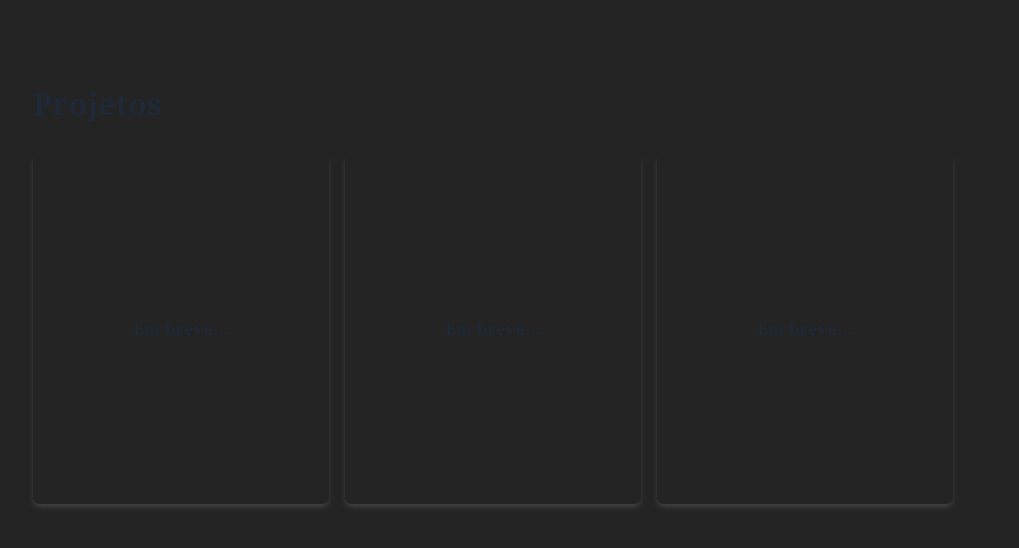
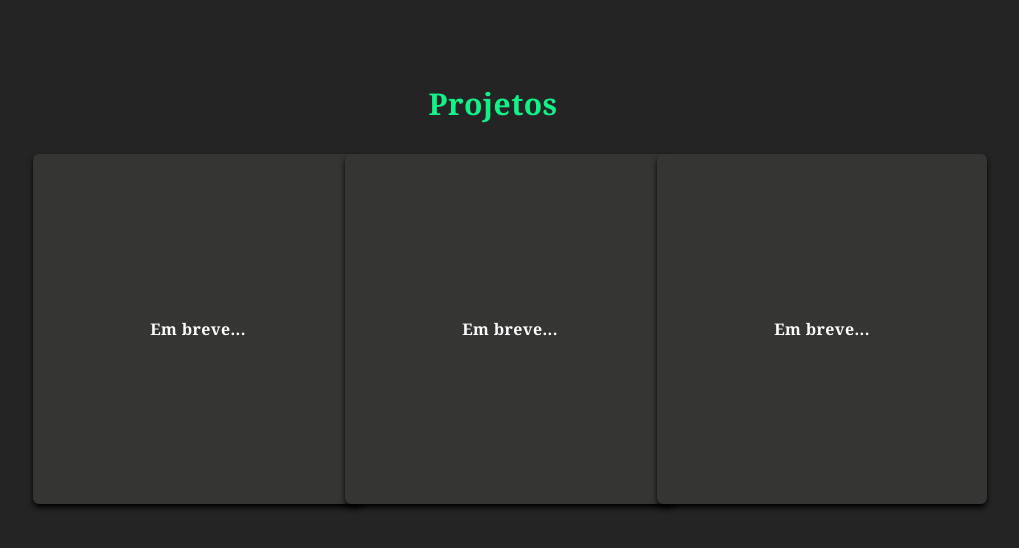
Before and after one commit to MatheusMalta002/portifolio-react, a React (Vite) app: page / in a window 1280 px wide. Shown: the part 1954-2502 px from the top of the page, without its empty margins (147-1166 px from the left). Built offline with nearby package versions, Linux system fonts and the light colour scheme.

Commit message:
adding dark theme in work component

```diff
--- a/src/components/Work/Projects.tsx
+++ b/src/components/Work/Projects.tsx
@@ -1,5 +1,6 @@
 import React from 'react';
 import { data } from './ProjectItem/ProjectItem';
+import { useTheme } from '../../hooks/useTheme';
 
 interface ProjectItem {
   name: string;
@@ -9,18 +10,21 @@ interface ProjectItem {
 const Work: React.FC = () => {
   const project: ProjectItem[] = data;
 
+  const { theme, setTheme } = useTheme()
+
   return (
     <div id='work' className='w-full font-custom text-gray-800 xl:px-[180px] md:px-[150px] sm:px-[100px] xs:px-[50px] flex justify-center items-center py-14 '>
-      <div className='max-w-[1000px] py-4 flex flex-col justify-center w-full h-full '>
+      <div className=' py-4 flex flex-col items-center justify-center w-full h-full '>
         <div className='pb-8'>
-          <p className='text-3xl font-bold inline '>Projetos</p>
+          <p className={`w-full flex justify-center items-center text-3xl font-bold
+          ${theme === "light" ? " text-light-secondary" : " text-dark-textNavbar"}`}>Projetos</p>
         </div>
-
         {/* container for projects */}
         <div className="grid sm:grid-cols-2 md:grid-cols-3 gap-4">
           {/* Grid Item */}
           {project.map((item, index) => (
-            <div key={index} className="imageProject shadow-md shadow-[#414142] group container rounded-md flex justify-center text-center items-center content-div">
+            <div key={index} className={`imageProject shadow-md shadow-[#414142] group container rounded-md flex justify-center text-center items-center content-div
+            ${theme === "light" ? "text-light-secondary hover:bg-light-secondary shadow-gray-500 bg-light-primary" : "hover:bg-dark-textNavbar text-dark-secondary shadow-black bg-[#353534]"}`}>
               <p className='w-full text-center group-hover:hidden font-bold'>Em breve...</p>
               {/* Hover effect for images */}
               <div className="opacity-0 hidden group-hover:opacity-100 group-hover:block">
--- a/src/index.css
+++ b/src/index.css
@@ -25,15 +25,10 @@ html {
     background-size: cover;
     background-position: center;
     height: 350px;
+    width: 330px;
 }
 
-.content-div:hover {
-    background-image: linear-gradient(
-        to right,
-        rgba(112, 157, 255, 0.8),
-        hsla(242, 77%, 75%, 0.8)
-    )!important;
-}
+
 
 @layer base {
   body {
```
